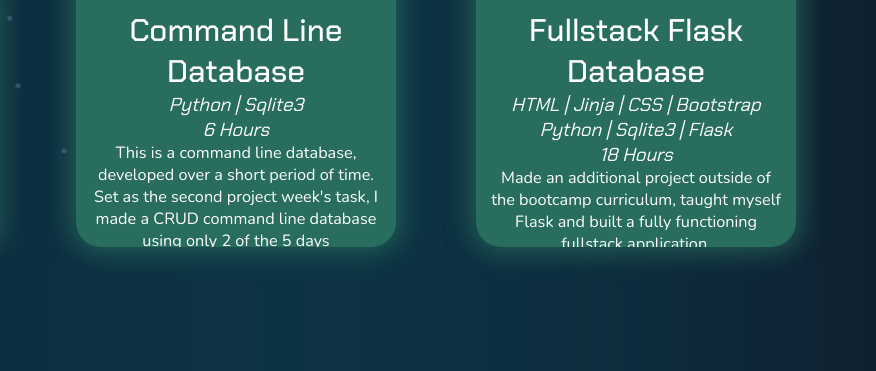
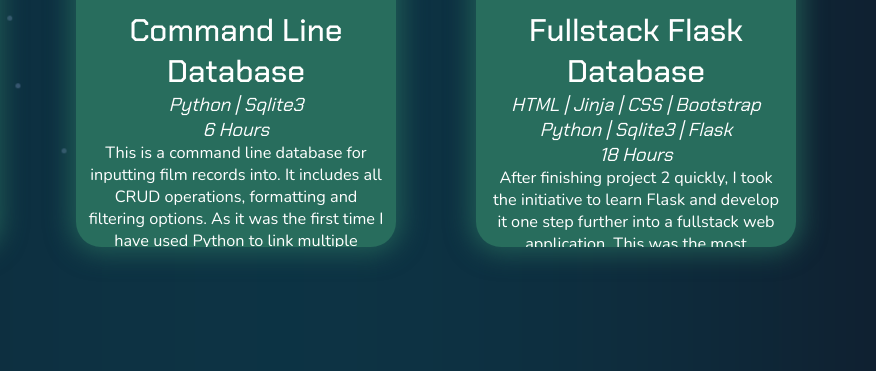
Before and after one commit to JackTorcy/Portfolio, a plain HTML site: page index.html in a window 1280 px wide. Shown: the part 3332-3703 px from the top of the page, 404-1280 px from the left. Drawn offline with nearby package versions, Linux system fonts and the light colour scheme; a web font is replaced by a local one.

Commit message:
Finished writing Project descriptions

```diff
--- a/index.html
+++ b/index.html
@@ -198,9 +198,13 @@
                 <p class="details">Python | Sqlite3</p>
                 <p class="details">6 Hours</p>
                 <p class="desc">
-                    This is a command line database, developed over a short period of time.
-                    Set as the second project week's task, I made a CRUD command line database using only 2 of the 5
-                    days
+                    <!-- TODO -->
+                    <!-- !!ADD COMMENTS THROUGHOUT ALL CODE!! 1HR TASK -->
+                    <!-- !! MAKE SITE RESPONSIVE !! 1-2HRS TASK MAYBE -->
+                    <!-- !!FIX PROJECT DESCRIPTIONS!! 10MIN TASK-->
+                    This is a command line database for inputting film records into. It includes all CRUD operations,
+                    formatting and filtering options. As it was the first time I have used Python to link multiple
+                    scripts and interact with files, I ran into a few complications.
                 </p>
             </div>
         </a>
@@ -213,10 +217,12 @@
                 <p class="details">HTML | Jinja | CSS | Bootstrap</p>
                 <p class="details">Python | Sqlite3 | Flask</p>
                 <p class="details">18 Hours</p>
-                <p class="desc">Made an additional project outside of the bootcamp curriculum, taught myself
-                    Flask
-                    and built a fully functioning fullstack application.</p>
-                <p class="desc">(May take a moment to load)</p>
+                <p class="desc">
+                    After finishing project 2 quickly, I took the initiative to learn Flask and develop it
+                    one step further into a fullstack web application. This was the most challenging project as I was
+                    working with so many new concepts and languages.
+                </p>
+                <p class="desc">(May take a few minutes to load)</p>
 
             </div>
         </a>
```
